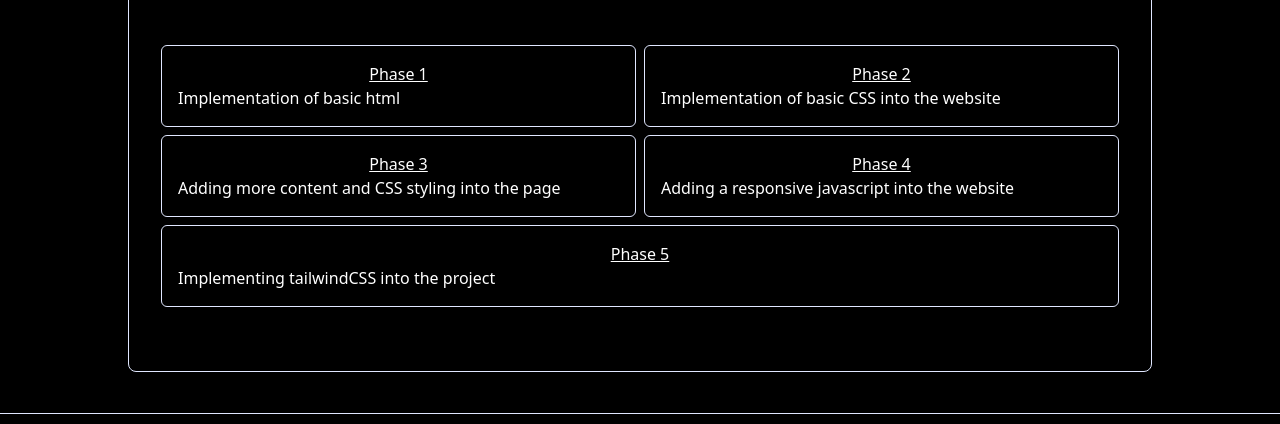
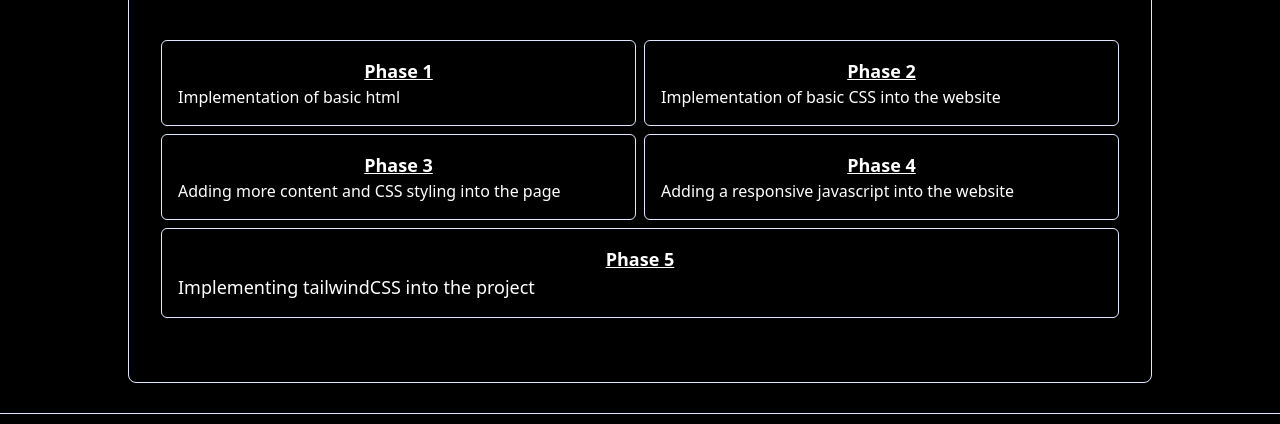
Before and after one commit to MoMo2Win/Portfolio-Website, a website: page projects.html in a window 1280 px wide. Shown: the part 226-650 px from the top of the page. Drawn offline with Linux system fonts and the light colour scheme.

Commit message:
feat(Projects-Page): Implemented tailwindCSS into the projects page for the desktop design

```diff
--- a/projects.html
+++ b/projects.html
@@ -82,35 +82,35 @@
                 <section class="basis-1/3 grow border border-LGB rounded-md p-4 box-border hover:bg-blue-900
                             transition duration-500 ease-in-out">
                     <a href="https://dev.screencraft.net.au/~asilojam/phase-1/index.html">
-                        <h3 class="flex justify-center underline">Phase 1</h3>
+                        <h3 class="flex justify-center underline text-lg font-bold">Phase 1</h3>
                         <p>Implementation of basic html</p>
                     </a>
                 </section>
                 <section class="basis-1/3 grow border border-LGB rounded-md p-4 box-border hover:bg-blue-900
                             transition duration-500 ease-in-out">
                     <a href="https://dev.screencraft.net.au/~asilojam/phase-2/index.html">
-                        <h3 class="flex justify-center underline">Phase 2</h3>
+                        <h3 class="flex justify-center underline text-lg font-bold">Phase 2</h3>
                         <p>Implementation of basic CSS into the website</p>
                     </a>
                 </section>
                 <section class="basis-1/3 grow border border-LGB rounded-md p-4 box-border hover:bg-blue-900
                             transition duration-500 ease-in-out">
                     <a href="https://dev.screencraft.net.au/~asilojam/phase-3/index.html">
-                        <h3 class="flex justify-center underline">Phase 3</h3>
+                        <h3 class="flex justify-center underline text-lg font-bold">Phase 3</h3>
                         <p>Adding more content and CSS styling into the page</p>
                     </a>
                 </section>
                 <section class="basis-1/3 grow border border-LGB rounded-md p-4 box-border hover:bg-blue-900
                             transition duration-500 ease-in-out">
                     <a href="https://dev.screencraft.net.au/~asilojam/phase-4/index.html">
-                        <h3 class="flex justify-center underline">Phase 4</h3>
+                        <h3 class="flex justify-center underline text-lg font-bold">Phase 4</h3>
                         <p>Adding a responsive javascript into the website</p>
                     </a>
                 </section>
                 <section class="basis-1/3 grow border border-LGB rounded-md p-4 box-border hover:bg-blue-900
-                            transition duration-500 ease-in-out">
+                            transition duration-500 ease-in-out text-lg">
                     <a href="https://dev.screencraft.net.au/~asilojam/phases/Phase_pages.html">
-                        <h3 class="flex justify-center underline">Phase 5</h3>
+                        <h3 class="flex justify-center underline font-bold">Phase 5</h3>
                         <p>Implementing tailwindCSS into the project</p>
                     </a>
                 </section>
```
